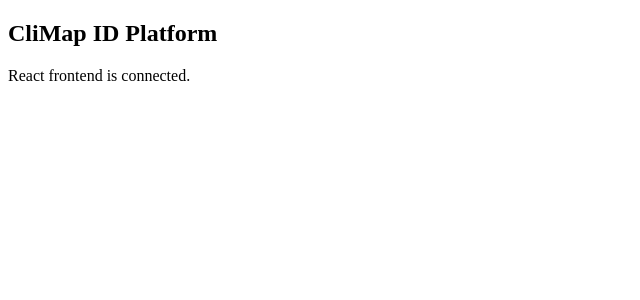
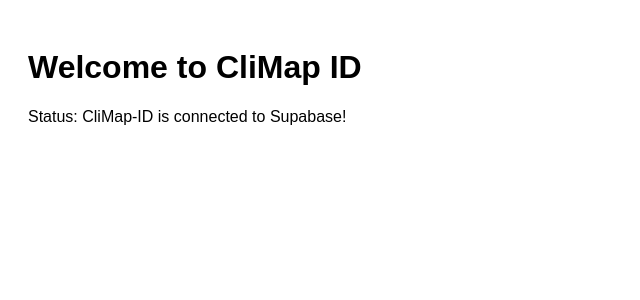
Before and after one commit to Grace-Nwakor/CliMap-ID, a React (Vite) app: page / in a window 1280 px wide. Shown: the top 300 px of the page, without its empty margins (0-640 px from the left). Built offline with nearby package versions, Linux system fonts and the light colour scheme; no server answers.

Commit message:
Update App.jsx

```diff
--- a/src/App.jsx
+++ b/src/App.jsx
@@ -1,12 +1,22 @@
-import React from "react";
+import { useState, useEffect } from 'react'
+import { supabase } from './supabaseClient'
 
 function App() {
+  const [message, setMessage] = useState("Loading...")
+
+  useEffect(() => {
+    // Simple check to see if Supabase connects
+    if (supabase) {
+      setMessage("CliMap-ID is connected to Supabase!")
+    }
+  }, [])
+
   return (
-    <div>
-      <h2>CliMap ID Platform</h2>
-      <p>React frontend is connected.</p>
+    <div style={{ padding: '20px', fontFamily: 'sans-serif' }}>
+      <h1>Welcome to CliMap ID</h1>
+      <p>Status: {message}</p>
     </div>
-  );
+  )
 }
 
-export default App;
+export default App
```
